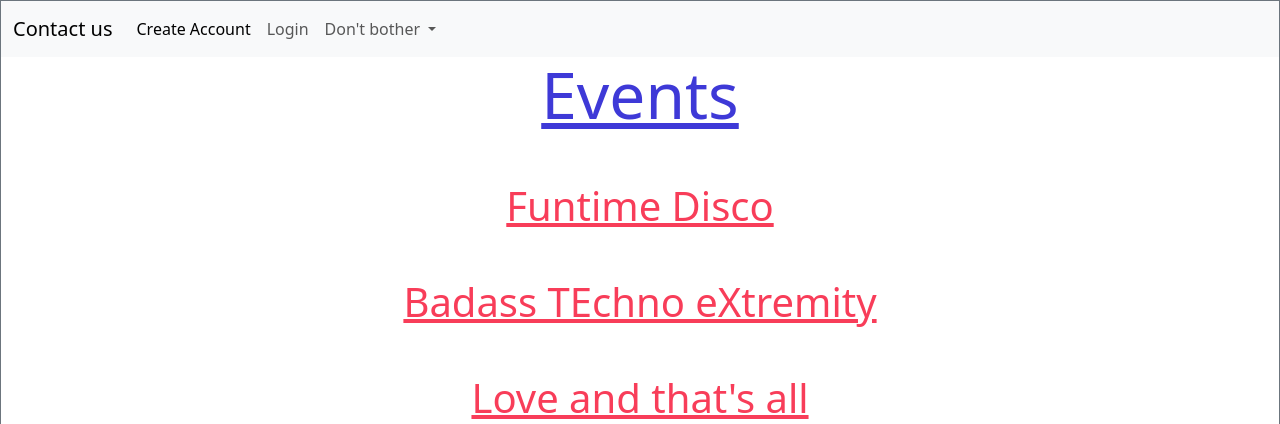
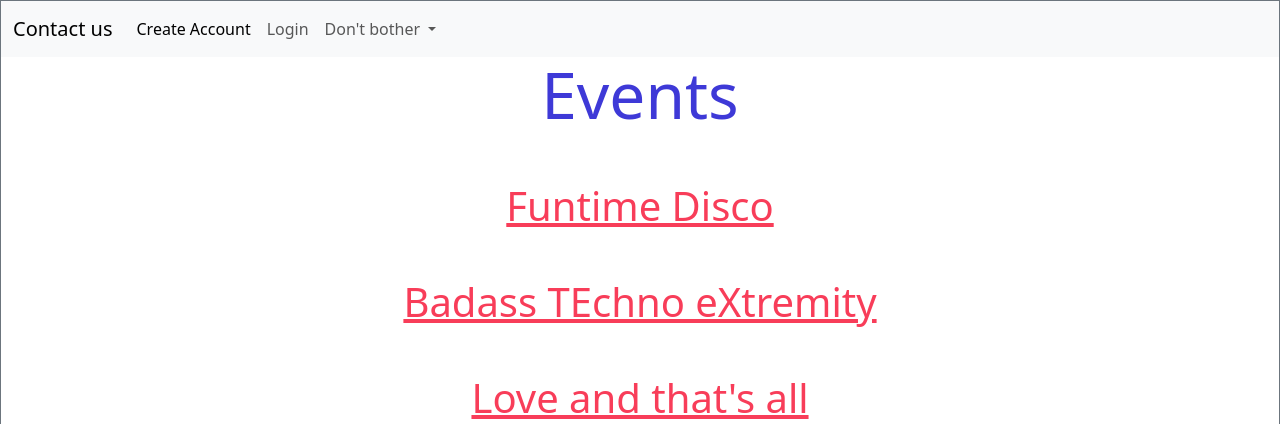
Before and after one commit to tnewnhamcode/Event-booker1, a Django app: page / in a window 1280 px wide. Shown: the top 424 px of the page. Run offline with Django 5.2, Linux system fonts and the light colour scheme; some libraries are stand-ins or nearby versions.

Commit message:
Update home.html

```diff
--- a/posts/templates/posts/home.html
+++ b/posts/templates/posts/home.html
@@ -46,7 +46,7 @@
               </div>
             </div>
           </nav>
-    <h1 class="display-3 text-center text-decoration-underline markhenry" >Events </h1> <!-- I think you can just use premade classes. It seems you can just add in as many as you want, just have a blank space to seperate them (same thing with regular css).. like someone has made a text center css class and you can just add it in like a shortcut -->
+    <h1 class="display-3 text-center markhenry" >Events </h1> <!-- I think you can just use premade classes. It seems you can just add in as many as you want, just have a blank space to seperate them (same thing with regular css).. like someone has made a text center css class and you can just add it in like a shortcut -->
     <script src="https://cdn.jsdelivr.net/npm/bootstrap@5.3.7/dist/js/bootstrap.bundle.min.js" integrity="sha384-ndDqU0Gzau9qJ1lfW4pNLlhNTkCfHzAVBReH9diLvGRem5+R9g2FzA8ZGN954O5Q" crossorigin="anonymous"></script>
     <!-- I believe the script tag is used to embed or refer to Javascript tag. (and src 'specifies the URL of an external script' (i didnt download it, its literally a web url)) The link that's referenced looks nearly identitcal the the link tag above for the bootstrap css. So its the same its just different for linking javascript sense. -->
     <div class="display-6 text-center mt-5 jomomma">
```
